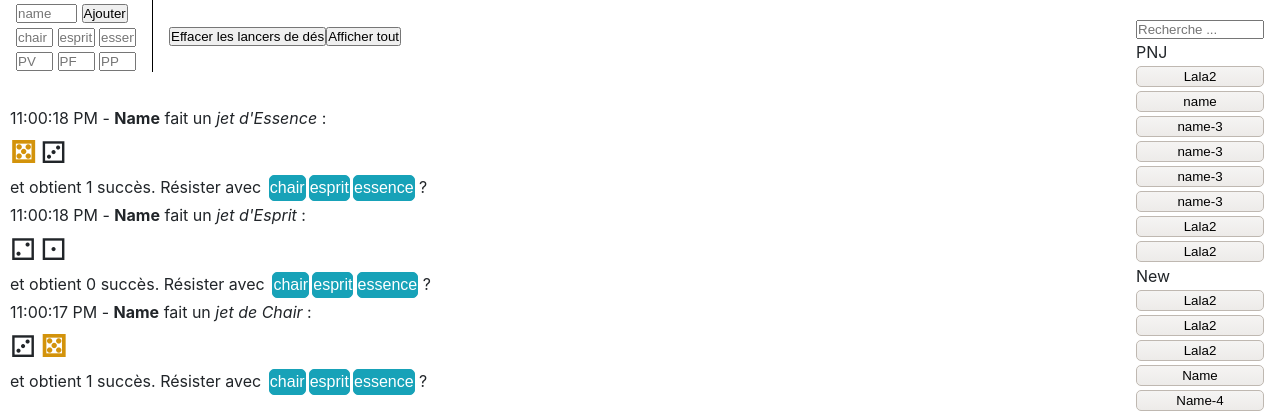
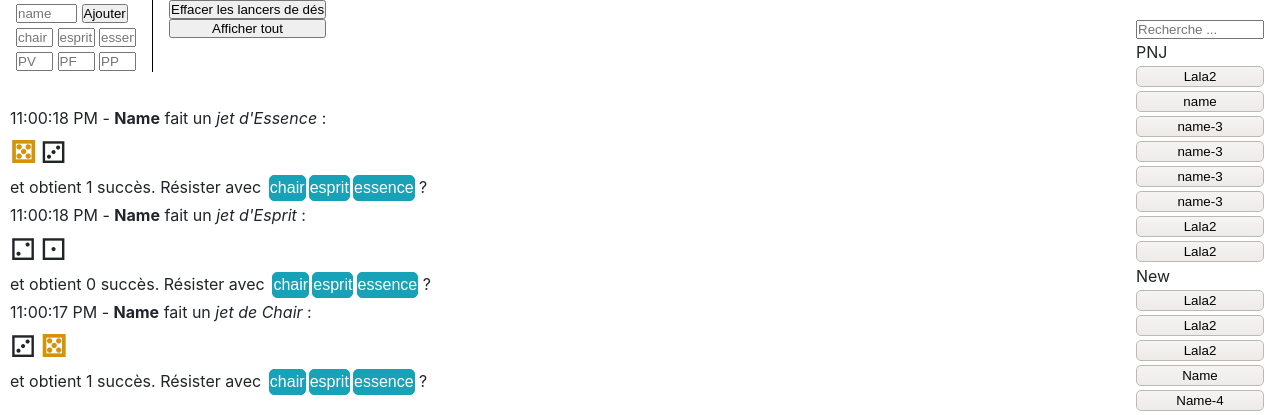
Before and after one commit to ValerianGuivarch/L7R, a Django app: page /mj_interdit_aux_joueurs/ in a window 1280 px wide. Shown: the top 415 px of the page. Run offline with Django 3.2, Linux system fonts and the light colour scheme; data comes from the database, SQL or seed files in the repository.

Commit message:
style improvements

```diff
--- a/applsr/static/applsr/css/lsr.css
+++ b/applsr/static/applsr/css/lsr.css
@@ -337,8 +337,7 @@ body.compact .name > *, body.compact .title > *, body.compact .level > *, body.c
 .misc-menu {
   display: flex;
   flex-wrap: wrap;
-  align-items: center;
-  flex: 1;
+  flex-direction: column;
 }
 
 #liste_pj, #liste_pnj {
@@ -359,6 +358,8 @@ body.compact .character {
   padding: 5px;
   border-bottom: 2px solid black;
   border-right: 2px solid black;
+  align-items: start;
+  flex-direction: row;
 }
 body.compact .character.npc {
   border-color: #17a2b8;
@@ -368,10 +369,6 @@ body.compact .character.npc .story {
 }
 body.compact .character .category, body.compact .character button.plus-max, body.compact .character button.minus-max, body.compact .character button.edit, body.compact .character .blessing .label, body.compact .character .curse .label {
   display: none;
-}
-body.compact .character {
-  align-items: start;
-  flex-direction: row;
 }
 body.compact .character * {
   font-size: 14px !important;
--- a/applsr/static/applsr/css/lsr.scss
+++ b/applsr/static/applsr/css/lsr.scss
@@ -451,8 +451,7 @@ body.pc-page {
 .misc-menu {
   display: flex;
   flex-wrap: wrap;
-  align-items: center;
-  flex: 1;
+  flex-direction: column;
 }
 
 // compact
@@ -489,8 +488,6 @@ body.compact {
     .category, button.plus-max, button.minus-max, button.edit, .blessing .label, .curse .label {
       display: none;
     }
-  }
-  .character {
     * {
       font-size: 14px !important;
     }
```
